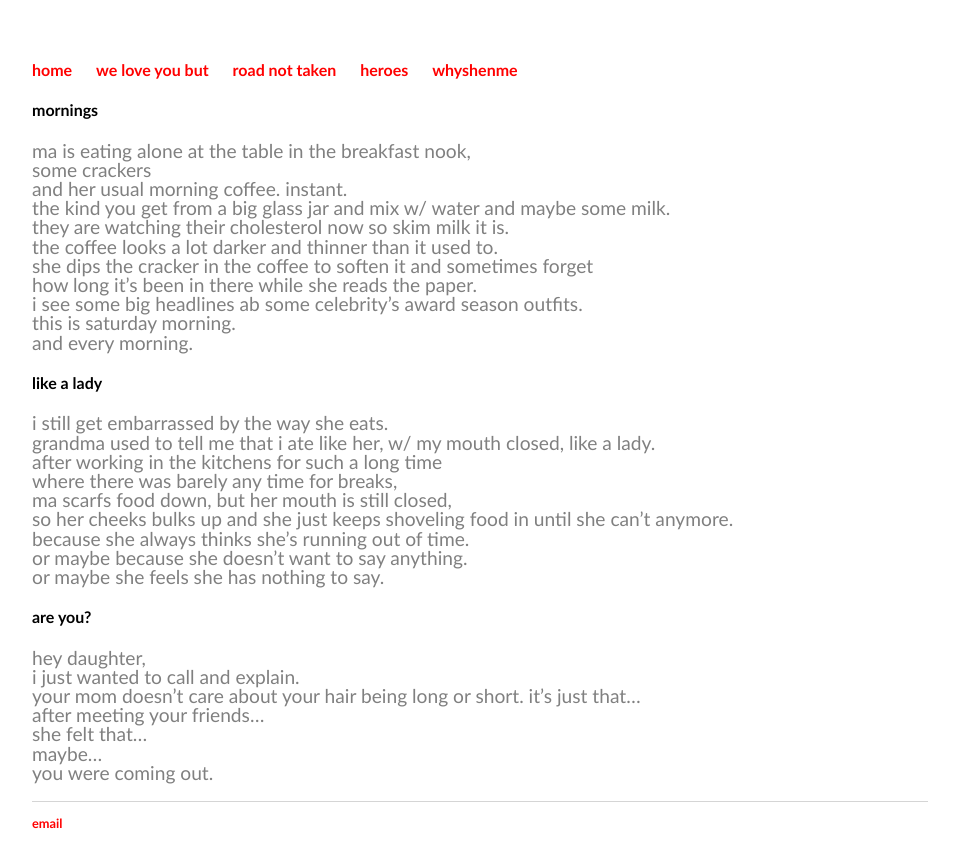
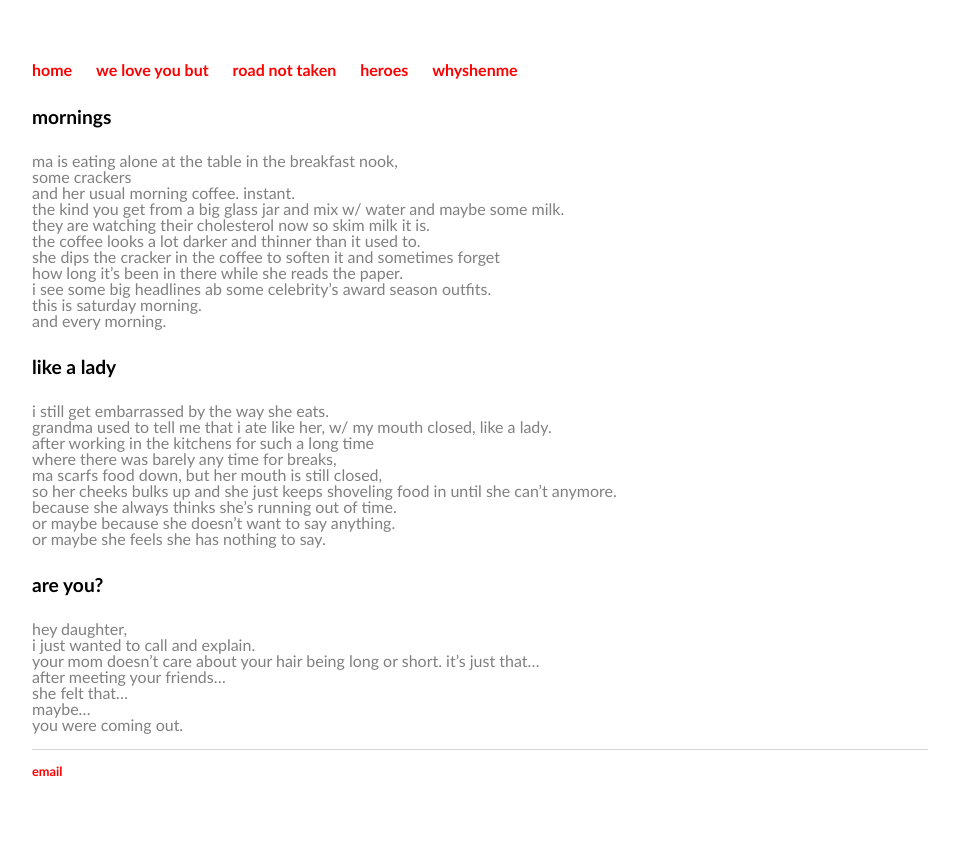
Before and after one commit to c1ndygao/cindygao.com, a Jekyll site: the page built from weloveyoubut.md, in a window 1280 px wide. Shown: the top 868 px of the page, without its empty margins (160-1119 px from the left). Built offline with Jekyll 4.4.1, drawn with Linux system fonts in a browser that asks for light colours.

Commit message:
Update main.css

```diff
--- a/css/main.css
+++ b/css/main.css
@@ -43,11 +43,11 @@ h3 {
     font-family: "Trebuchet MS", Helvetica, sans-serif, source-han-sans-simplified-c, sans-serif;
 }
 h4 {
-    font-size: 1em;
+    font-size: 1.2em;
     font-family: "Trebuchet MS", Helvetica, sans-serif, source-han-sans-simplified-c, sans-serif;
 }
 p {
-    font-size: 1.2em;
+    font-size: 1em;
     line-height: 1em;
     color: grey;
     font-family: "Trebuchet MS", Helvetica, sans-serif, source-han-sans-simplified-c, sans-serif;
@@ -63,10 +63,10 @@ footer {
 
 ul.posts {
     margin: 20px auto 40px;
-    font-size: 1.2em;
+    font-size: 1em;
+    font-family: "Trebuchet MS", Helvetica, sans-serif, source-han-sans-simplified-c, sans-serif;
+
 }
-
 ul.posts li {
-    list-style: none;
-    font-family: "Trebuchet MS", Helvetica, sans-serif, source-han-sans-simplified-c, sans-serif;
+    list-style: bullet;
 }
```
